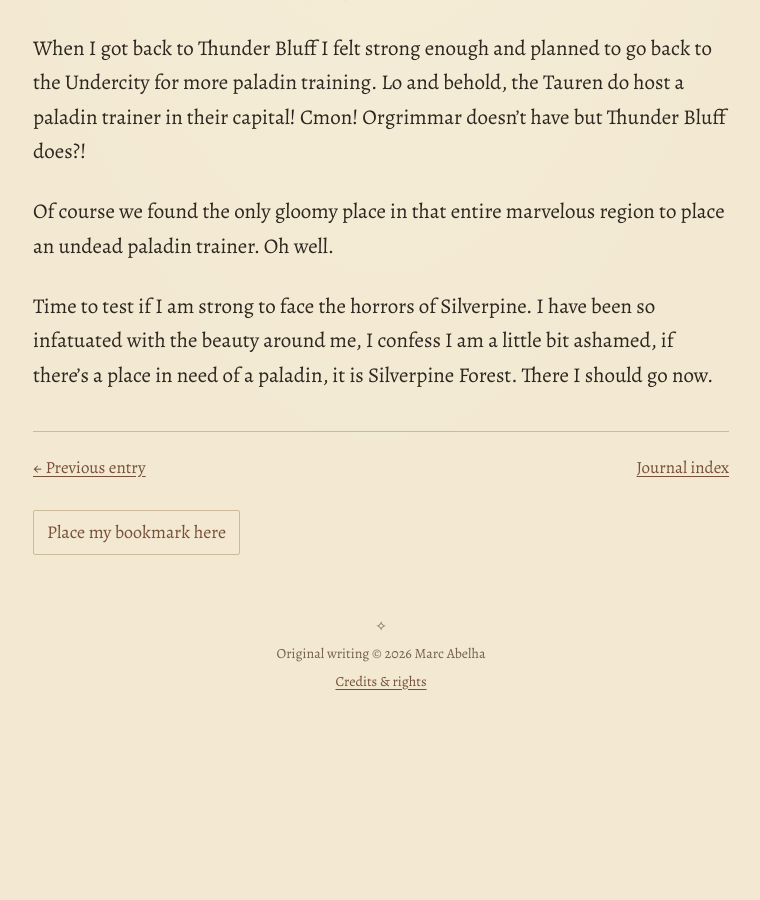
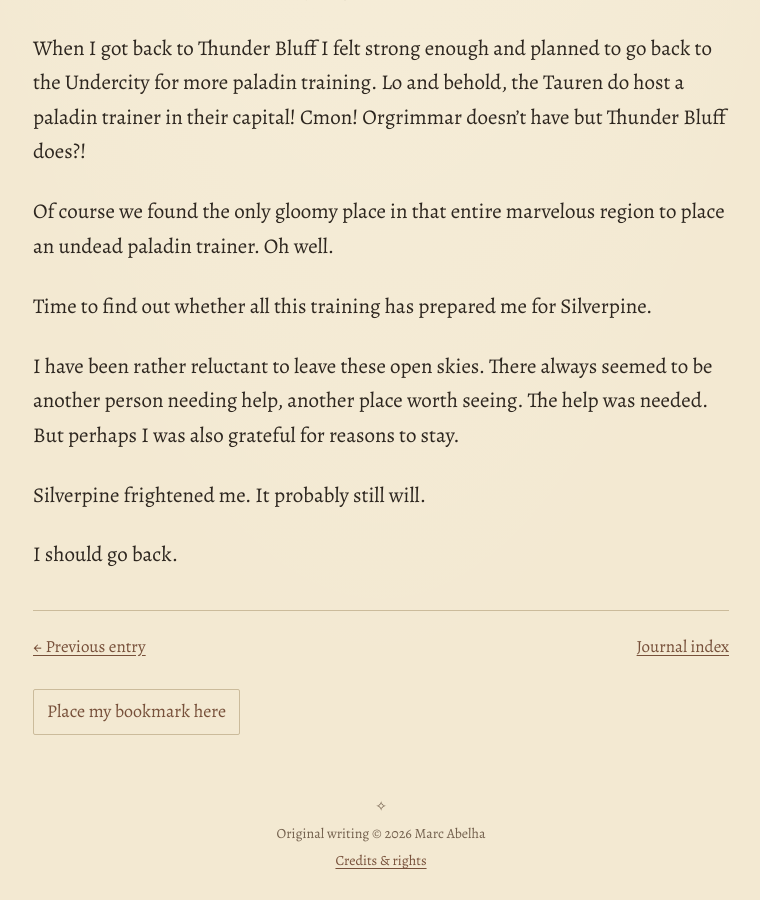
Before and after one commit to MABABAO/thea, a Jekyll site: the page built from _entries/023-mulgore.md, in a window 1280 px wide and 900 px high, scrolled down 1708 px. Shown: the whole window, without its empty margins (259-1019 px from the left). Built offline with Jekyll 4.4.1, drawn with Linux system fonts in a browser that asks for light colours; before the commit the page ends 2429 px from its top, so only the background shows below that.

Commit message:
Update The Amazing Tauren ending

```diff
--- a/_entries/023-mulgore.md
+++ b/_entries/023-mulgore.md
@@ -27,4 +27,10 @@ When I got back to Thunder Bluff I felt strong enough and planned to go back to
 
 Of course we found the only gloomy place in that entire marvelous region to place an undead paladin trainer.  Oh well.
 
-Time to test if I am strong to face the horrors of Silverpine. I have been so infatuated with the beauty around me, I confess I am a little bit ashamed, if there's a place in need of a paladin, it is Silverpine Forest. There I should go now.
+Time to find out whether all this training has prepared me for Silverpine.
+
+I have been rather reluctant to leave these open skies. There always seemed to be another person needing help, another place worth seeing. The help was needed. But perhaps I was also grateful for reasons to stay.
+
+Silverpine frightened me. It probably still will.
+
+I should go back.
```
